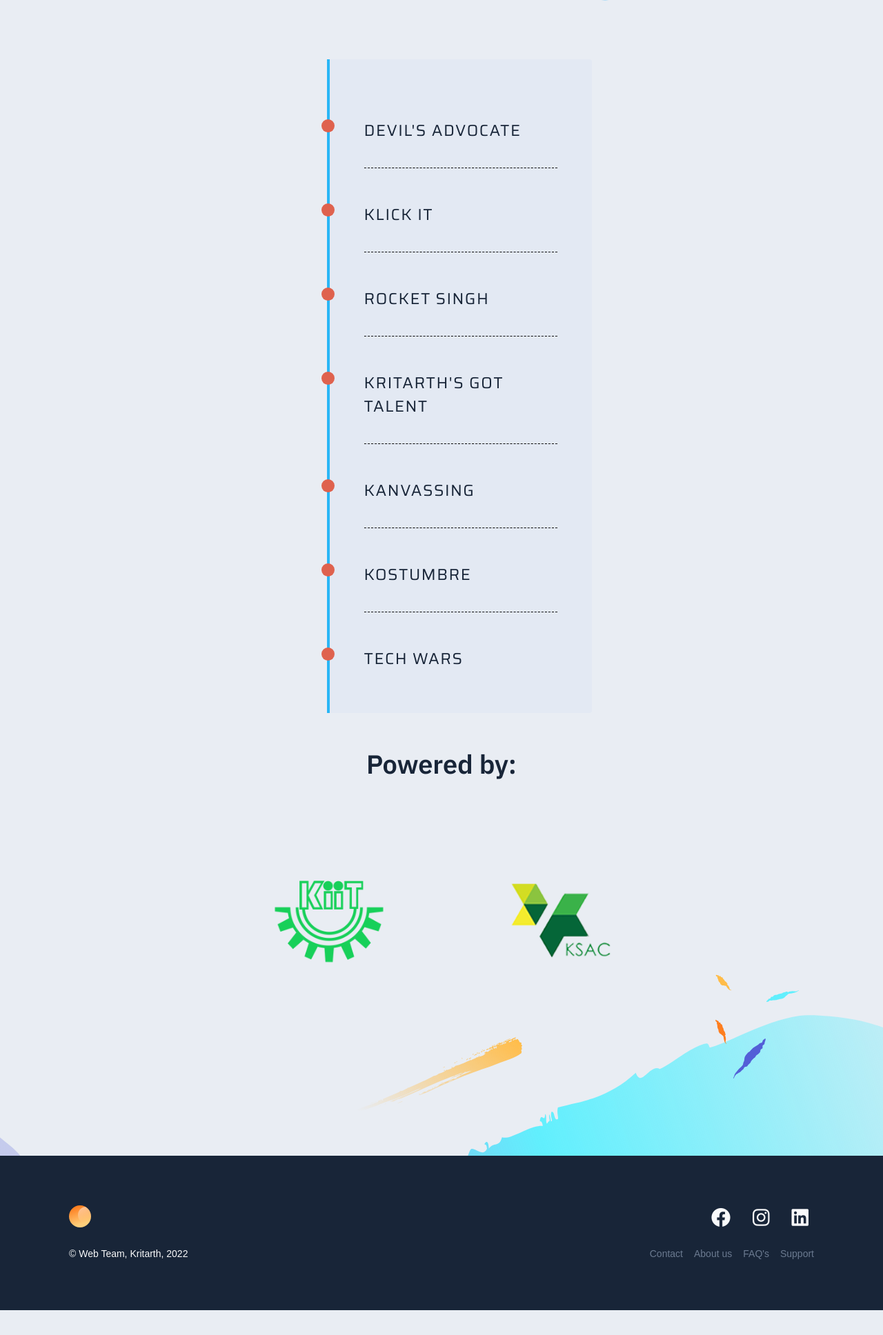
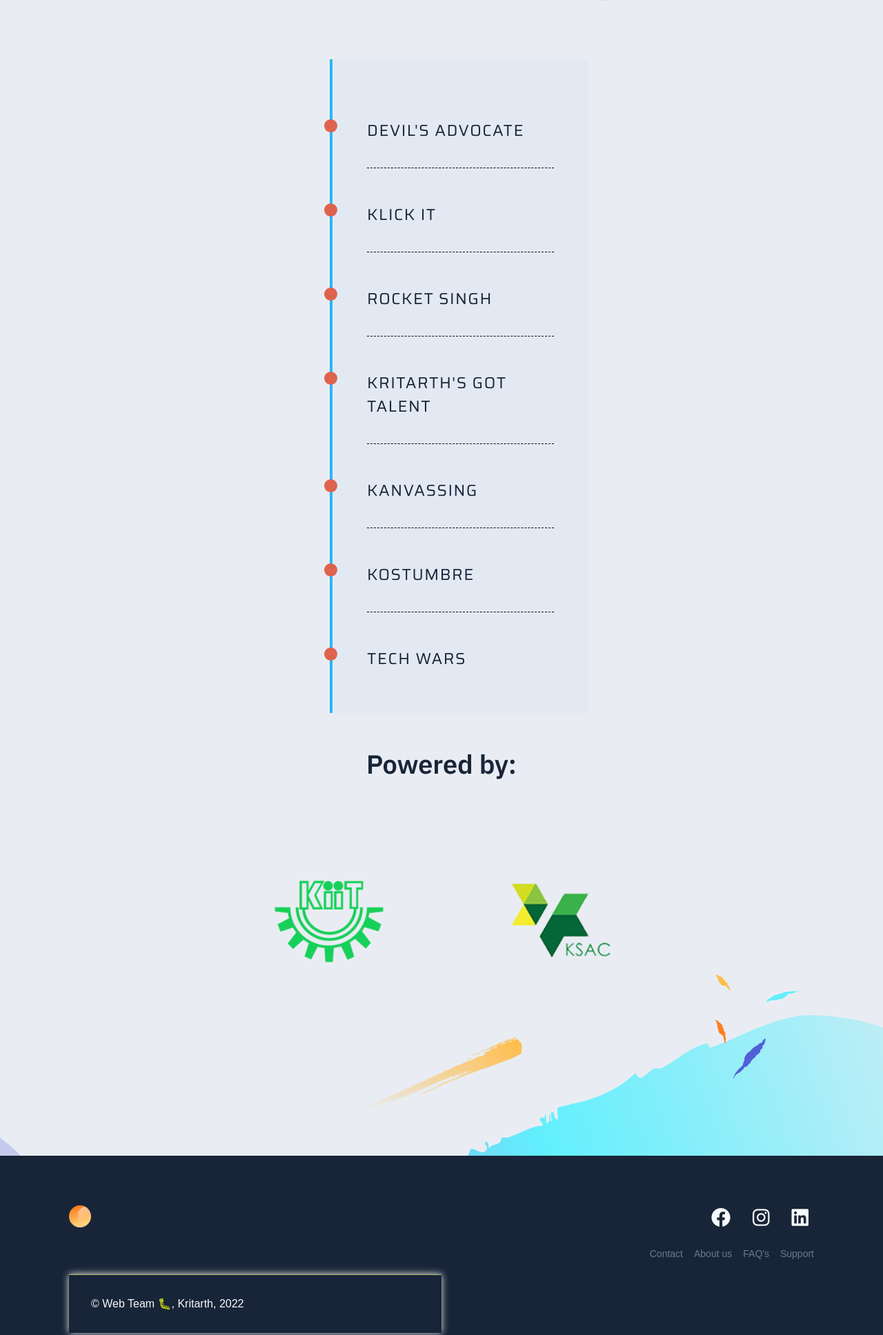
Before and after one commit to pranab99/KIIT-Kritarth, a plain HTML site: page index.html in a window 1280 px wide. Shown: the part 1109-3045 px from the top of the page at 69% size. Before the commit the page ends 3009 px from the top, so only its background shows below. Drawn offline with nearby package versions, Linux system fonts and the light colour scheme; a web font is replaced by a local one.

Commit message:
modified footer

```diff
--- a/dist/css/media.css
+++ b/dist/css/media.css
@@ -1,3 +1,13 @@
+.footer-copyright {
+    box-shadow: 0px 0 10px #eee;
+    padding: 4vmin;
+    margin-top: 5vh;
+    font-size: 16px;
+    border-top: 1px solid #bab86c;
+}
+
+
+
 @media only screen and (min-width: 768px) {
     .NAVBAR{
         display: flex;
--- a/index.html
+++ b/index.html
@@ -114,13 +114,13 @@
 
 			<section class="feature section" style="margin-left: 2%;">
 				<div style="margin-top: -10% !important;">
-					<div id="timeline-content">
+					<div class="container-fluid" id="timeline-content ">
 
 
 						<ul class="timeline">
 							<li class="event">
-								<!-- <a href="http://server/competeition.html#exampleModalLong"> -->
-								<a href="http://127.0.0.1:5501/competetion.html#DEVIL">
+								<a href="https://pranab99.github.io/KIIT-Kritarth/competetion.html.html#DEVIL">
+								<!-- <a href="http://127.0.0.1:5501/competetion.html#DEVIL"> -->
 									<h3> DEVIL'S ADVOCATE</h3>
 								</a>
 
@@ -226,7 +226,7 @@
 							</a>
 						</li>
 					</ul>
-					<div class="footer-copyright text-light">&copy; Web Team, Kritarth, 2022</div>
+					<div class="footer-copyright text-light">&copy; Web Team 🐛, Kritarth, 2022</div>
 				</div>
 			</div>
 		</footer>
```
Also changed, not shown: competetion.html (+5 -20 lines).
